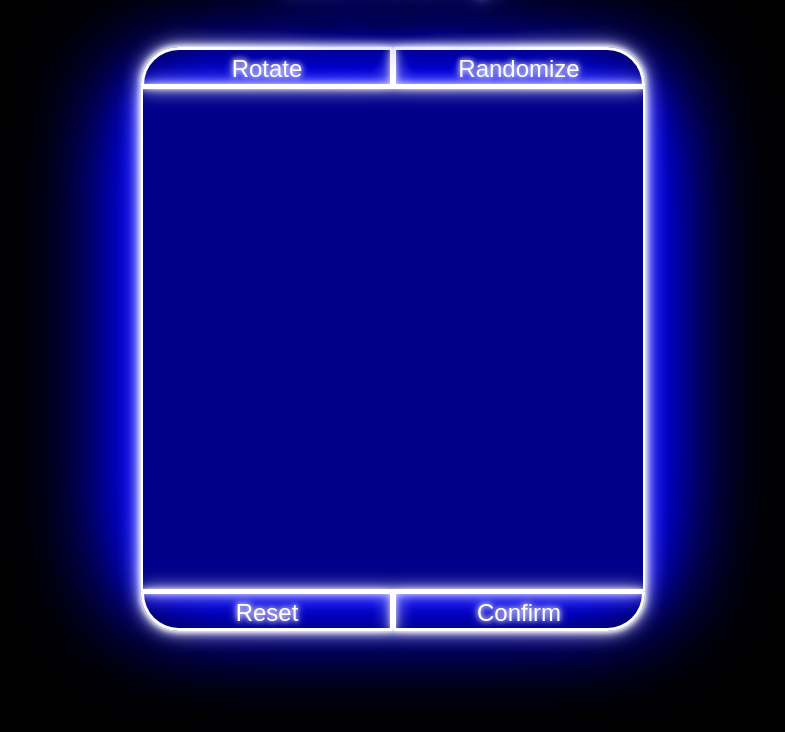
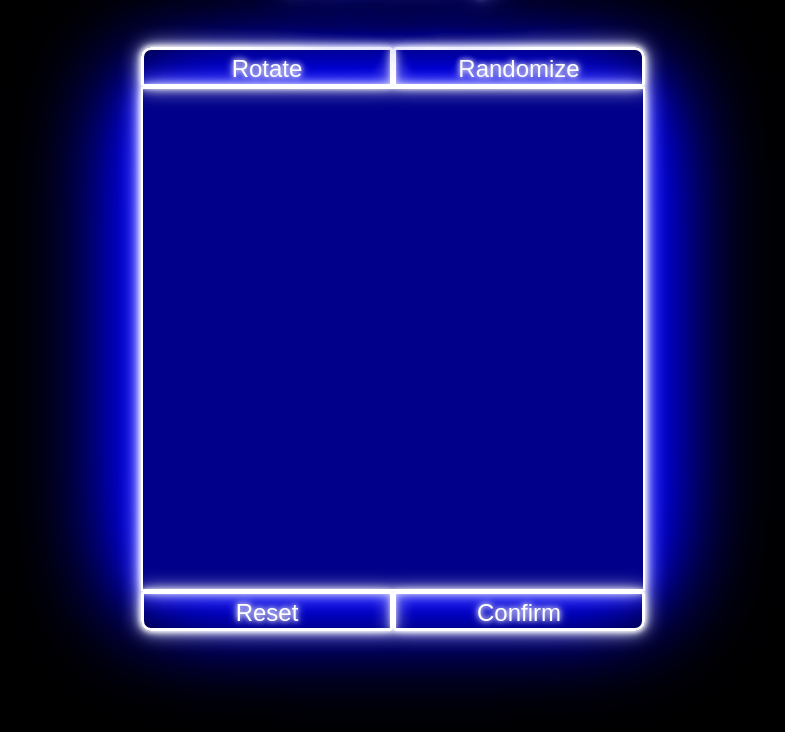
Before and after one commit to cjfaquino/battleship, a website built with webpack: page src/index.html in a window 1280 px wide. Shown: the part 68-800 px from the top of the page, without its empty margins (247-1032 px from the left). Built offline with nearby package versions, Linux system fonts and the light colour scheme.

Commit message:
change buttons border radius

```diff
--- a/src/style.css
+++ b/src/style.css
@@ -3,7 +3,7 @@
   --cell-color: rgba(0, 0, 255, 0.542);
   --ship-sunk-color: black;
   --neon-board-color: blue;
-  --placement-radius: 50px;
+  --placement-radius: 10px;
 }
 
 * {
```
